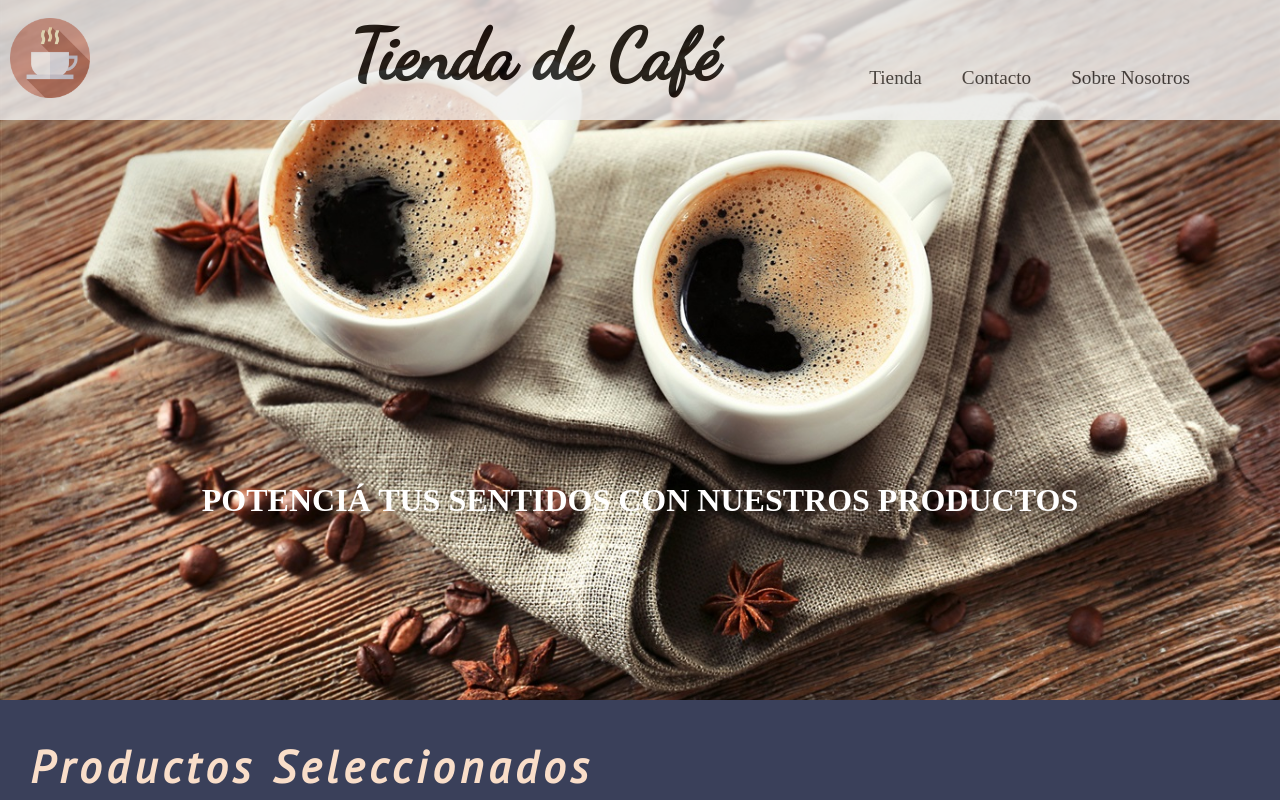
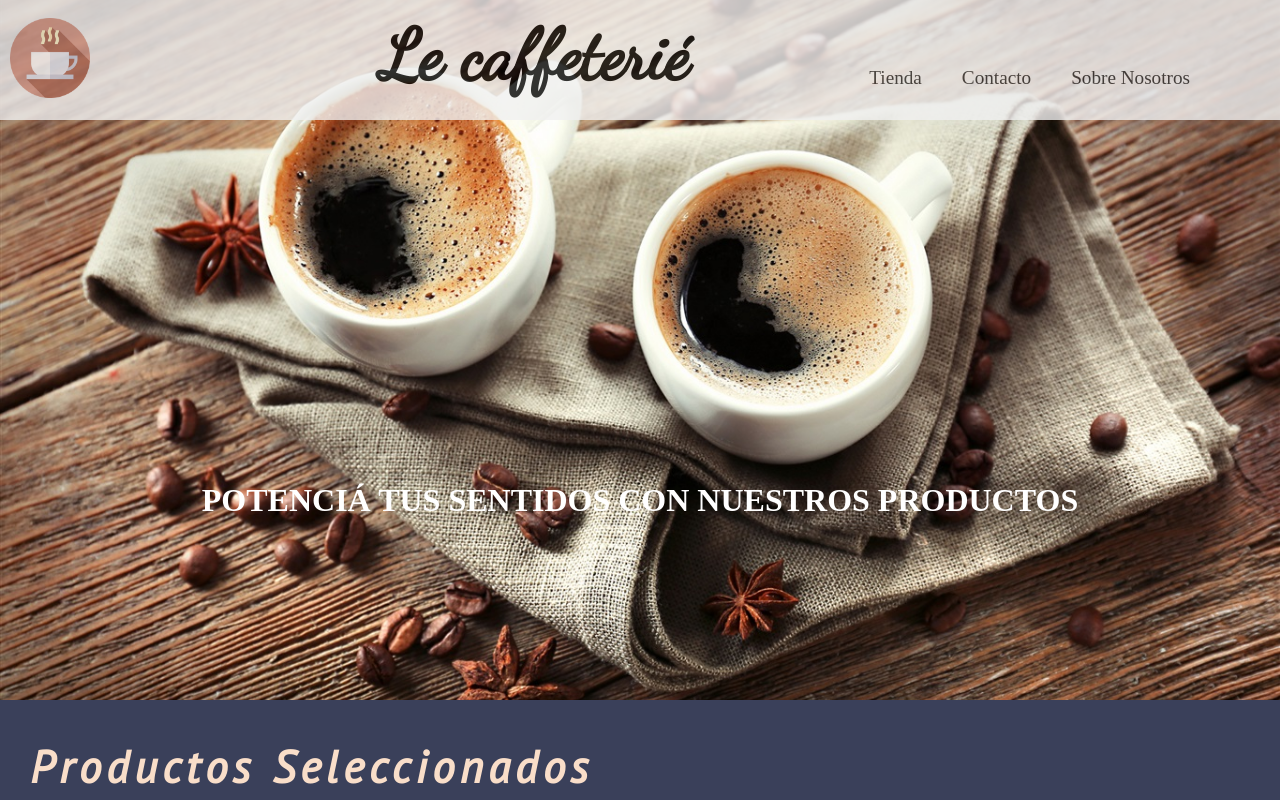
Before and after one commit to JMBuccolini/TiendaDeCafe, a plain HTML site: page index.html in a window 1280 px wide. Shown: the top 800 px of the page. Drawn offline with Linux system fonts and the light colour scheme.

Commit message:
Changed the h1 from line 24

```diff
--- a/index.html
+++ b/index.html
@@ -21,7 +21,7 @@
             <a href="#"><img src="./imagenes/coffe2.png" alt="cafecito"></a>
         </div>
 
-        <h1>Tienda de Café</h1>
+        <h1>Le caffeterié</h1>
 
         <ul class="nav_ul">
             <li><a href="#">Tienda</a></li>
```
